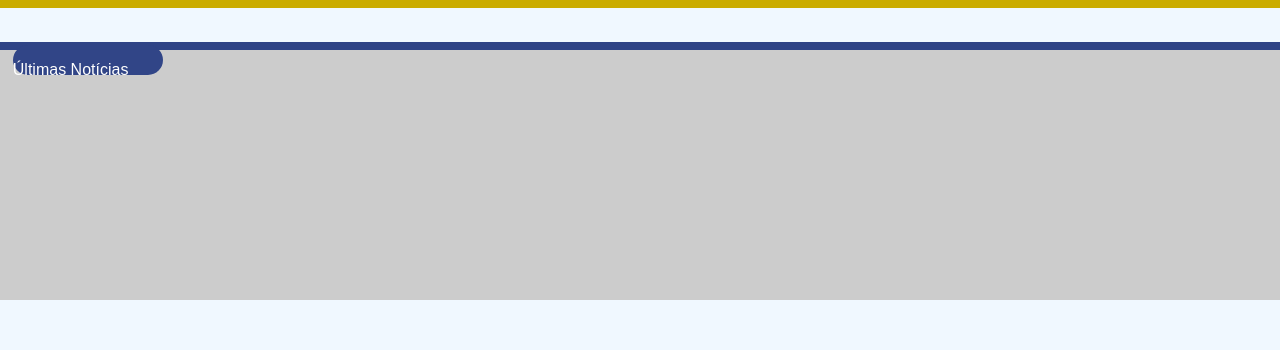
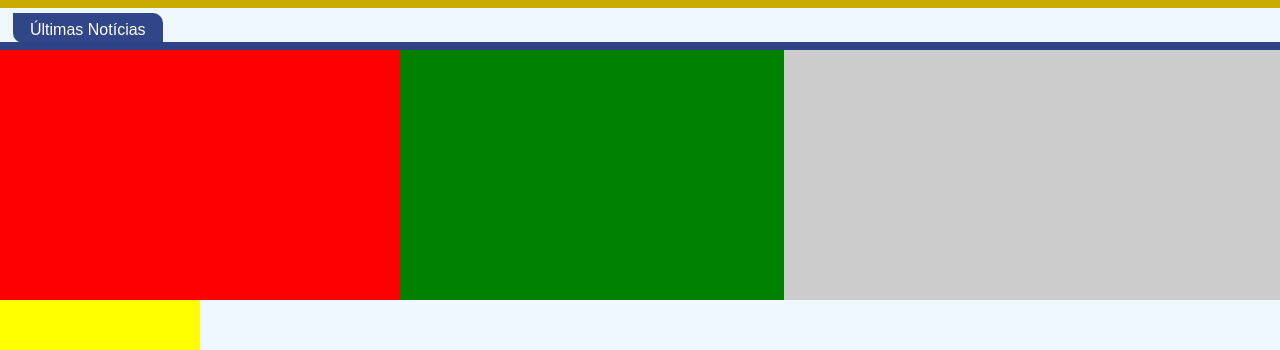
Before and after one commit to GabrielNicodemos/Website-LeedsBR, a plain HTML site: page index.html in a window 1280 px wide. Shown: the part 618-968 px from the top of the page. Before the commit the page ends 918 px from the top, so only its background shows below. Drawn offline with Linux system fonts and the light colour scheme.

Commit message:
Alterações

```diff
--- a/css/home.css
+++ b/css/home.css
@@ -118,17 +118,45 @@ margin-left: 35px;
 .tag {
   position: absolute;
    left: 1%;
-    top: 12%;
+    top: -1%;
     margin-top: -35px;
     background-color: #2E4386;
     width:150px;
     height: 30px;
     color: #FFF;
-    border-radius: 20px;
+    border-radius: 0px 10px 0 10px;
     opacity: 98%;
 }
 
 .tag p{
   color: #fff;
+  text-align: center;
+  margin-top: 8px;
 
 }
+
+.noticia1{
+  width: 400px;
+  height: 250px;
+  background-color: green;
+  position: absolute;
+  display: inline;
+  left:30%;
+
+}
+.noticia2{
+  width: 200px;
+  height: 250px;
+  background-color: yellow;
+  margin-top: 50px;
+  position: absolute;
+  display: inline;
+}
+.noticia3{
+  width: 400px;
+  height: 250px;
+  background-color: red;
+  display: inline;
+  position: absolute;
+  top: 0;
+}
--- a/index.html
+++ b/index.html
@@ -37,6 +37,9 @@
        <div class="tag">
          <p>Últimas Notícias</p>
        </div>
+       <div class="noticia1"></div>
+       <div class="noticia2"></div>
+       <div class="noticia3"></div>
 
 
     </section>
```
